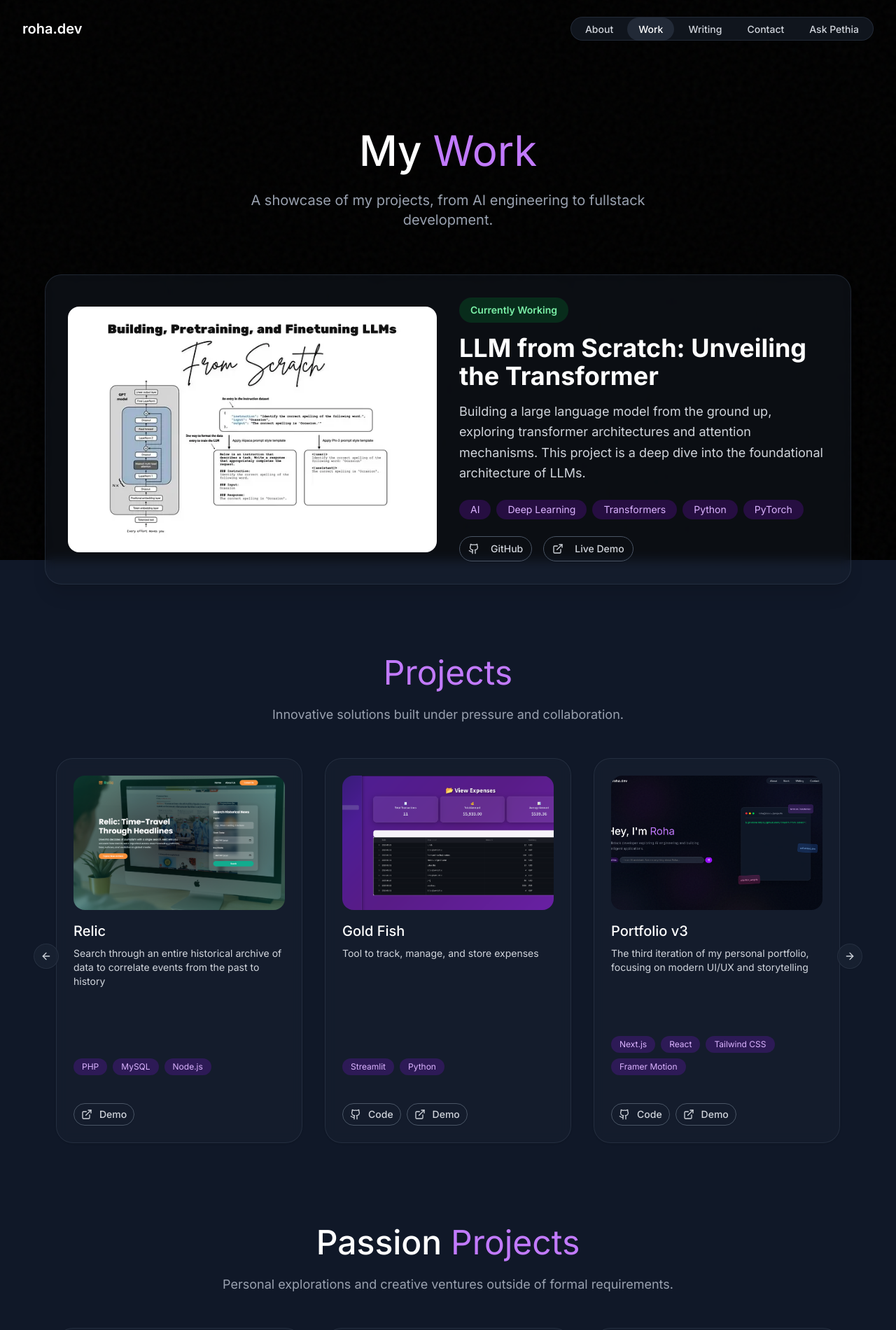
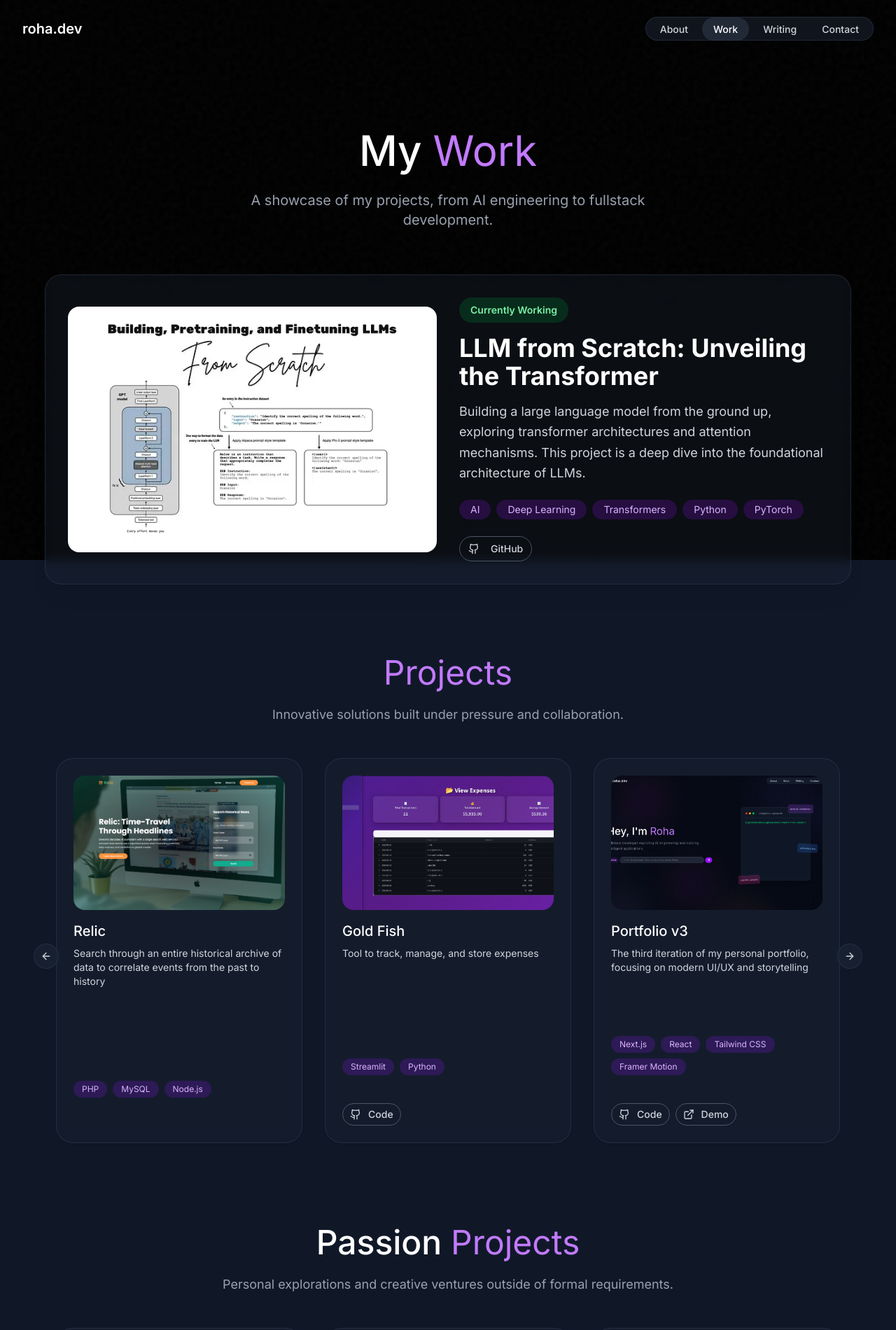
Before and after one commit to row-huh/roha.dev-v3, a Next.js app in the folder src/: page /projects in a window 1280 px wide. Shown: the top 1900 px of the page at 70% size. Built offline with nearby package versions, Linux system fonts and the light colour scheme.

Commit message:
updated to only show demo link button only when deployed url is given

```diff
--- a/src/app/page.tsx
+++ b/src/app/page.tsx
@@ -89,7 +89,7 @@ function HomePageContent() {
       {/* < ContractorArc /> */}
 
       {/* Barricade Tape */}
-      {/* < BarricadeTape text="CODE FOR FUN - NOT FOR MONEY" /> */}
+      {/* < BarricadeTape text="CODE COFFEE REPEAT" /> */}
 
       {/* Deep Learning Journey Section */}
       {/* < DeepLearningJourney /> */}
--- a/src/app/projects/page.tsx
+++ b/src/app/projects/page.tsx
@@ -248,7 +248,7 @@ export default function ProjectsPage() {
                         </Button>
                       </Link>
                     )}
-                    {featuredProject.liveDemoLink && (
+                    {featuredProject.liveDemoLink && featuredProject.liveDemoLink !== "#" && featuredProject.liveDemoLink !== "" && (
                       <Link
                         href={featuredProject.liveDemoLink}
                         target="_blank"
--- a/src/components/nav-bar.tsx
+++ b/src/components/nav-bar.tsx
@@ -22,7 +22,7 @@ export default function NavBar() {
     { href: "/projects", label: "Work" },
     { href: "/writing", label: "Writing" },
     { href: "/contact", label: "Contact" },
-    { href: "/assistant", label: "Ask Pethia" }
+    //{ href: "/assistant", label: "Ask Pethia" }
   ];
 
   return (
--- a/src/components/projects-carousel.tsx
+++ b/src/components/projects-carousel.tsx
@@ -79,7 +79,7 @@ export default function ProjectsCarousel({ projects }: ProjectsCarouselProps) {
                     </Button>
                   </Link>
                 )}
-                {project.liveDemoLink && (
+                {project.liveDemoLink && project.liveDemoLink !== "#" && project.liveDemoLink !== "" && (
                   <Link href={project.liveDemoLink} target="_blank" rel="noopener noreferrer">
                     <Button
                       variant="outline"
```
